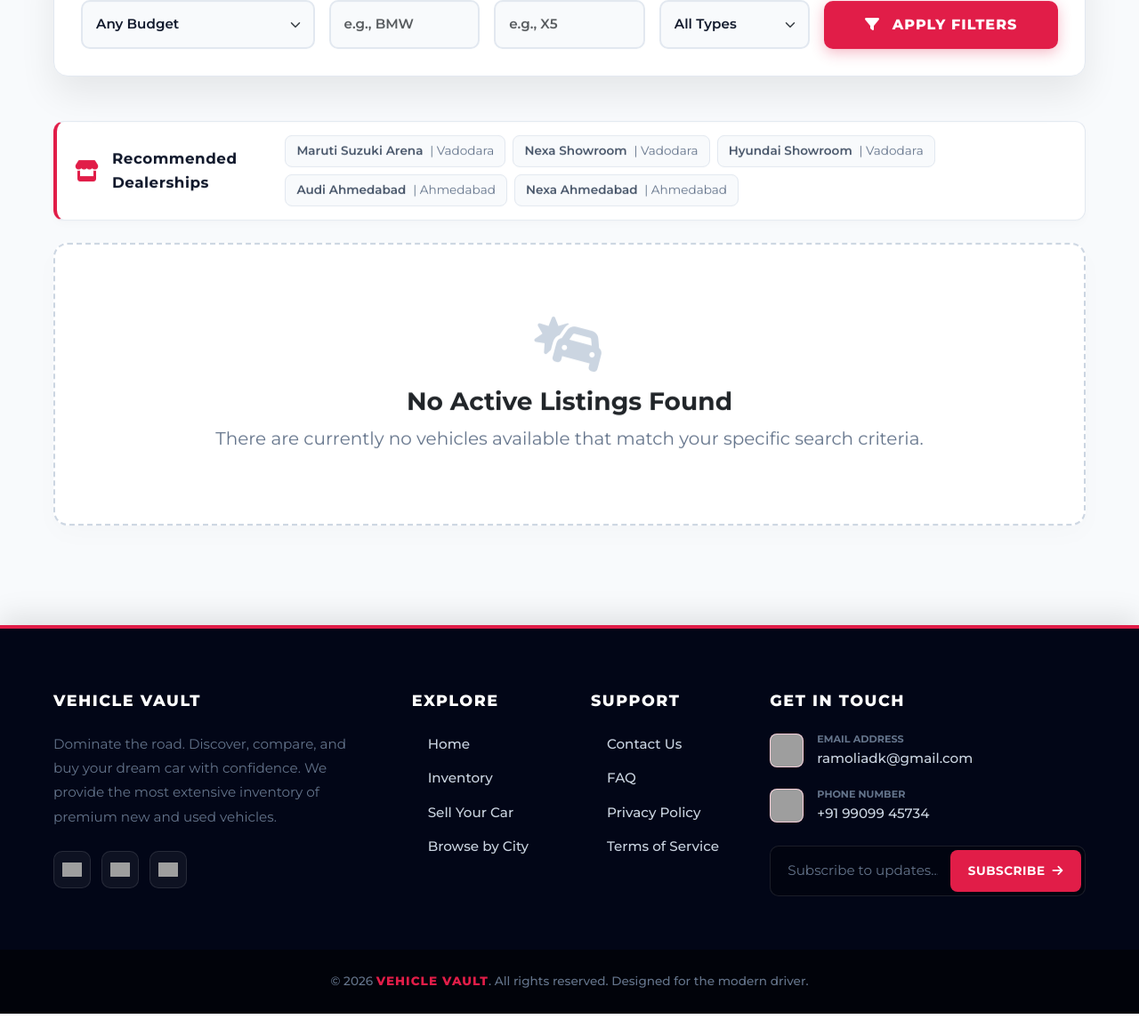
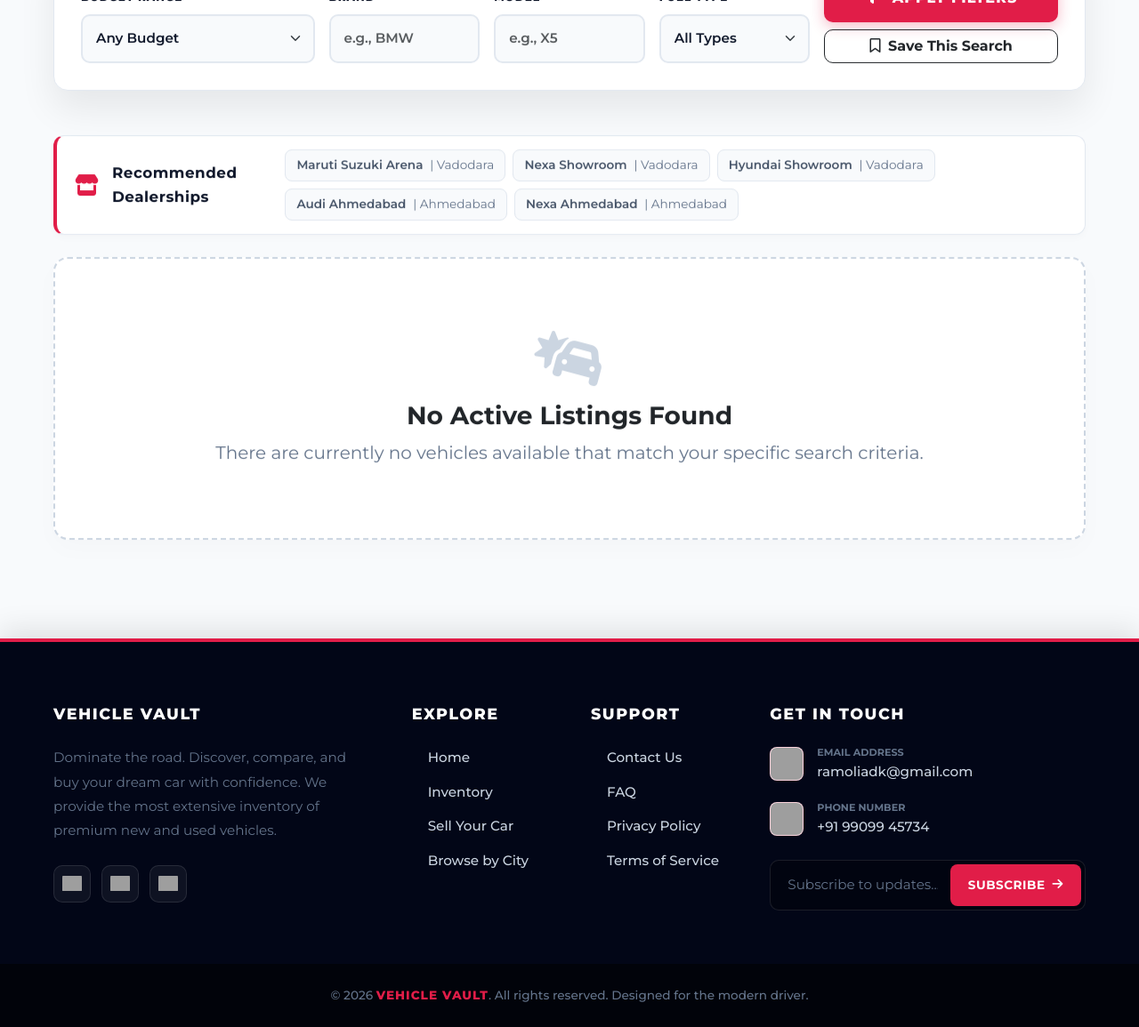
Before and after one commit to Dhruvil4625/Car-Vaulte-car-scout-, a Django app: page /listings/ in a window 1280 px wide. Shown: the part 476-1631 px from the top of the page at 89% size. Run offline with Django 5.2, Linux system fonts and the light colour scheme; the visitor is signed in with stand-in values (Sample User, id 1); data comes from the database, SQL or seed files in the repository; data that the repository does not hold is empty; grey boxes are pictures that could not be loaded.

Commit message:
Add save search functionality for buyers in listings

```diff
--- a/templates/listings/list.html
+++ b/templates/listings/list.html
@@ -451,10 +451,11 @@
         </select>
       </div>
 
-      <div class="col-sm-12 col-md-3">
-        <button class="btn-search-custom" type="submit">
-          <i class="fa-solid fa-filter me-2"></i> Apply Filters
-        </button>
+      <div class="col-sm-12 col-md-3 d-grid gap-2">
+        <button class="btn-search-custom" type="submit"><i class="fa-solid fa-filter me-2"></i> Apply Filters</button>
+        {% if request.user.is_authenticated and request.user.role == 'Buyer' %}
+        <button type="button" id="saveSearchBtn" class="btn btn-outline-dark fw-bold" style="border-radius:10px;"><i class="fa-regular fa-bookmark me-1"></i> Save This Search</button>
+        {% endif %}
       </div>
 
     </form>
@@ -667,5 +668,33 @@
     });
 
   });
+
+  // Save search (buyer)
+  (function(){
+    const btn = document.getElementById('saveSearchBtn');
+    if (!btn) return;
+    function getCsrf(){
+      const m = document.cookie.match(/csrftoken=([^;]+)/);
+      return m ? m[1] : '';
+    }
+    btn.addEventListener('click', async () => {
+      try {
+        const qs = Object.fromEntries(new URLSearchParams(window.location.search));
+        const payload = new URLSearchParams();
+        payload.append('params', JSON.stringify(qs));
+        payload.append('name', (qs.brand || qs.model || qs.fuel || qs.budget) ? [qs.brand, qs.model, qs.fuel, qs.budget].filter(Boolean).join(' • ') : 'Saved Search');
+        const res = await fetch('{% url "save_search" %}', {
+          method: 'POST',
+          headers: { 'Content-Type': 'application/x-www-form-urlencoded', 'X-CSRFToken': getCsrf() },
+          body: payload.toString()
+        });
+        const j = await res.json();
+        if (j.ok) {
+          btn.innerHTML = '<i class="fa-solid fa-bookmark me-1 text-danger"></i> Saved';
+          btn.disabled = true;
+        }
+      } catch(e) {}
+    });
+  })();
 </script>
 {% endblock %}
```
